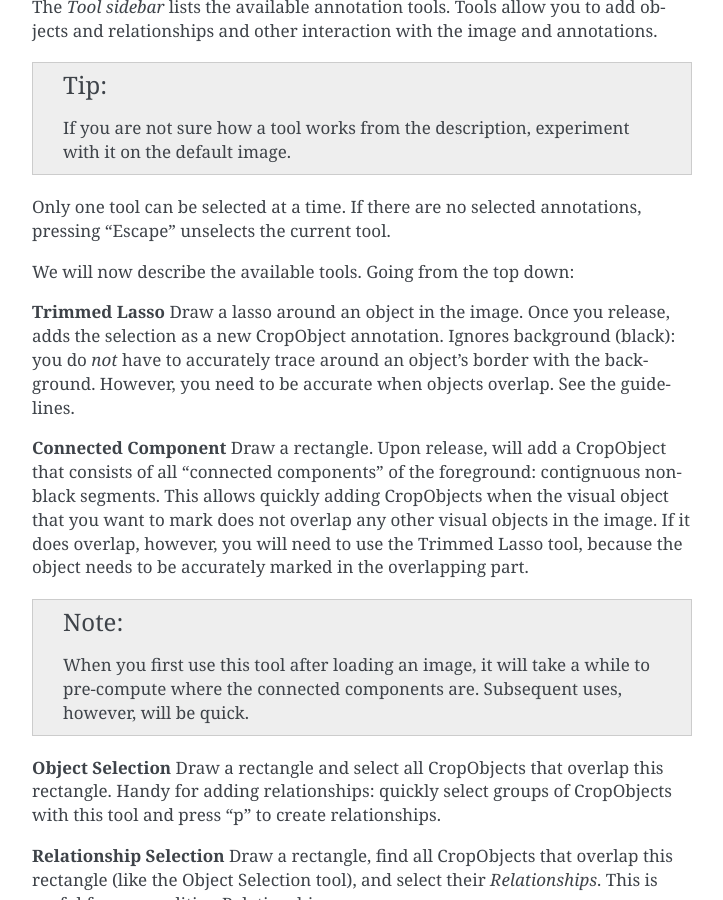
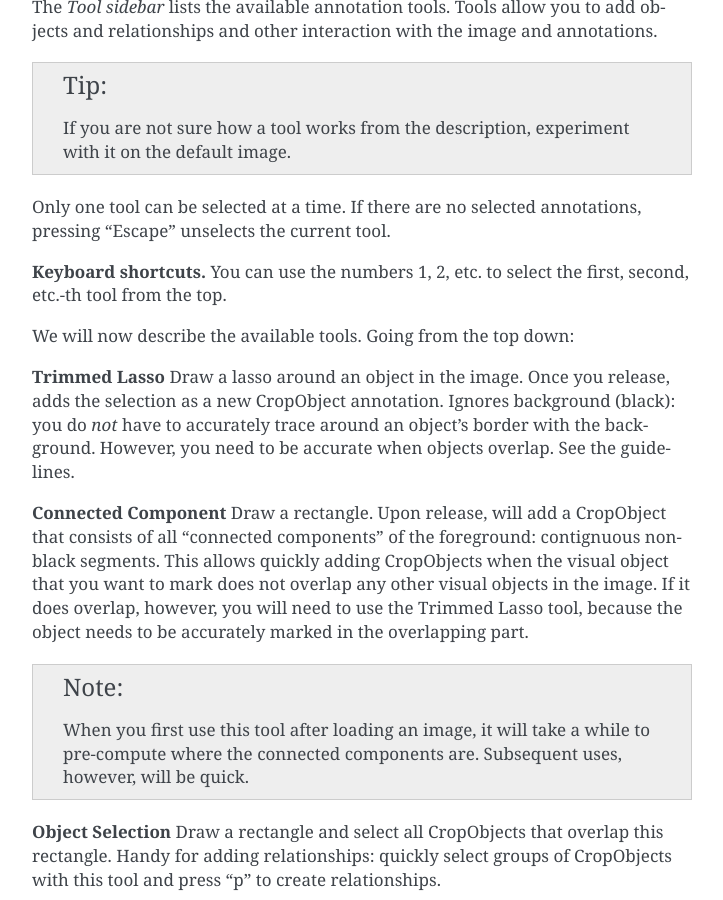
Before and after one commit to hajicj/MUSCIMarker, a Sphinx documentation site: the page built from doc/source/controls.rst, in a window 1280 px wide and 900 px high, scrolled down 4760 px. Shown: the whole window, without its empty margins (388-1111 px from the left). Built offline with Sphinx 7.4.7, drawn with Linux system fonts in a browser that asks for light colours; formulas are drawn with MathJax 3.

Commit message:
Re: #63. Documented tool shortcuts.

```diff
--- a/doc/source/controls.rst
+++ b/doc/source/controls.rst
@@ -235,6 +235,9 @@ and annotations.
 Only one tool can be selected at a time. If there are no selected annotations,
 pressing "Escape" unselects the current tool.
 
+**Keyboard shortcuts.** You can use the numbers 1, 2, etc. to select the first,
+second, etc.-th tool from the top.
+
 We will now describe the available tools. Going from the top down:
 
 **Trimmed Lasso** Draw a lasso around an object in the image. Once you release,
```
